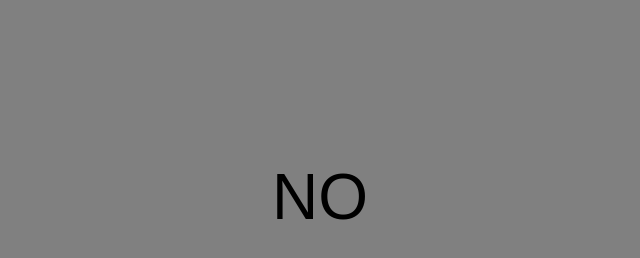
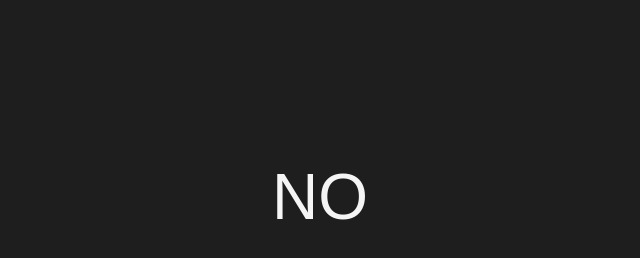
Before and after one commit to Liam-223/is-it-monday, a plain HTML site: page index.html in a window 1280 px wide. Shown: the whole page, without its empty margins (320-960 px from the left). Drawn offline with Linux system fonts and the light colour scheme.

Commit message:
now actually the right colour stuff pls

```diff
--- a/index.html
+++ b/index.html
@@ -9,7 +9,8 @@ body{
     text-align: center;
     margin-top: 20vh;
     font-size: 4rem;
-    background-color: grey;
+    background-color: #1e1e1e;
+    color: #f5f5f5;
 }
 </style>
 
```
